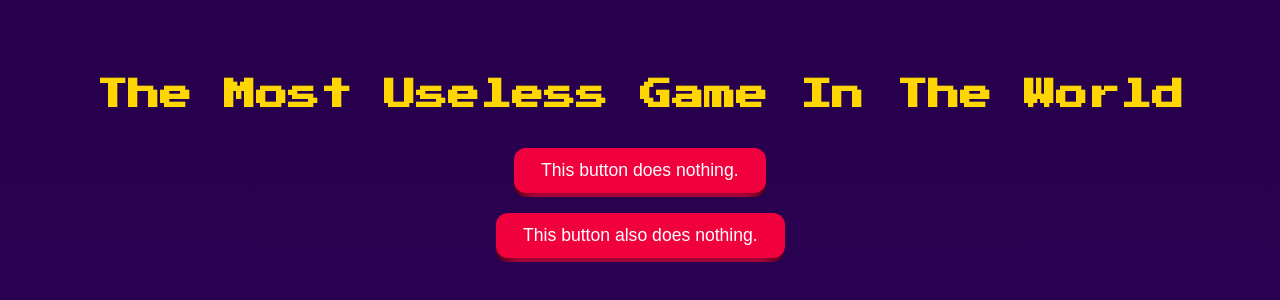
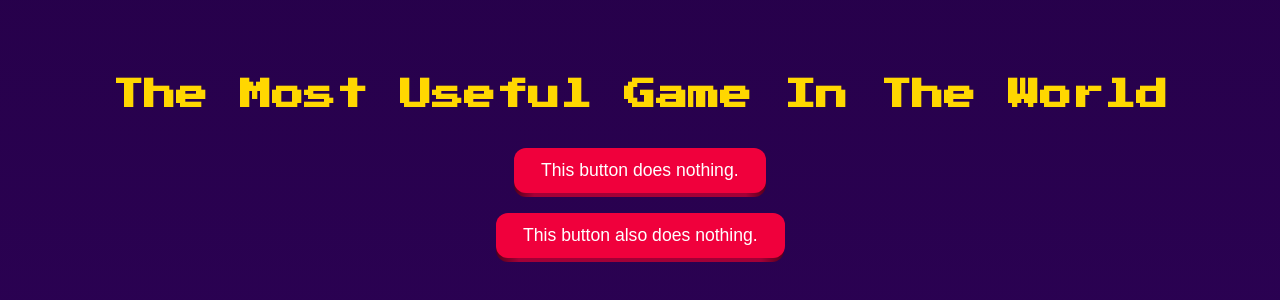
Before and after one commit to hazelknows/The-Most-Useless-Game-in-the-World, a plain HTML site: page index.html in a window 1280 px wide. Shown: the part 248-548 px from the top of the page. Drawn offline with Linux system fonts and the light colour scheme.

Commit message:
Update index.html

```diff
--- a/index.html
+++ b/index.html
@@ -9,7 +9,7 @@
 </head>
 <body>
     <div class="container">
-        <h1>The Most Useless Game In The World</h1>
+        <h1>The Most Useful Game In The World</h1>
 
       <!-- From Uiverse.io by cssbuttons-io -->
 <button>
```
